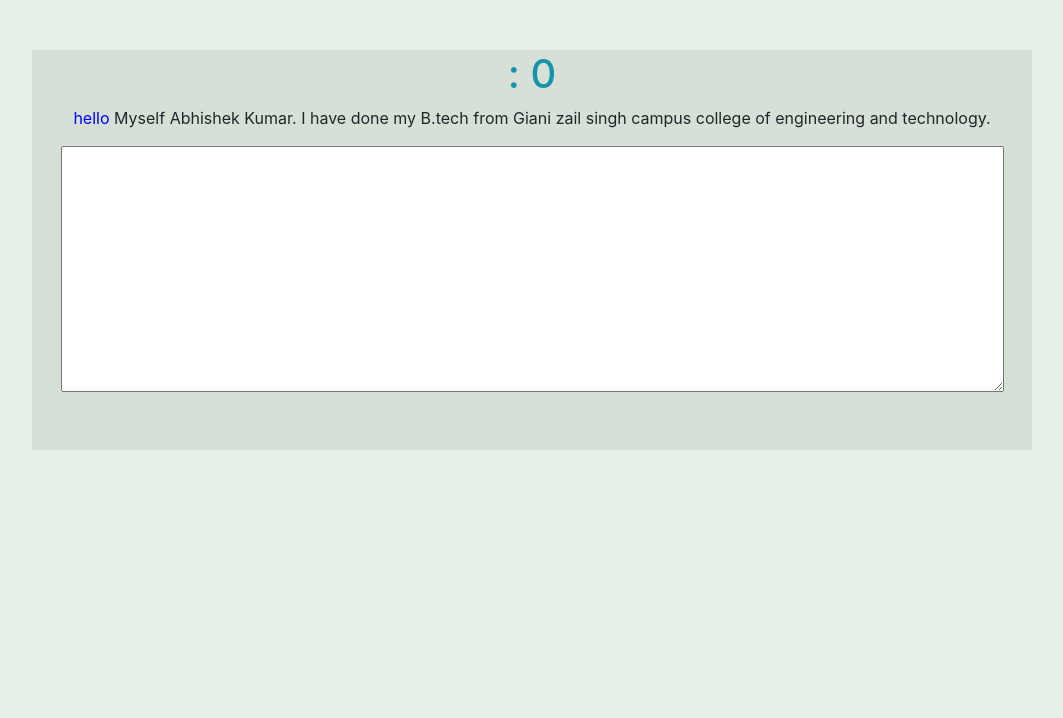
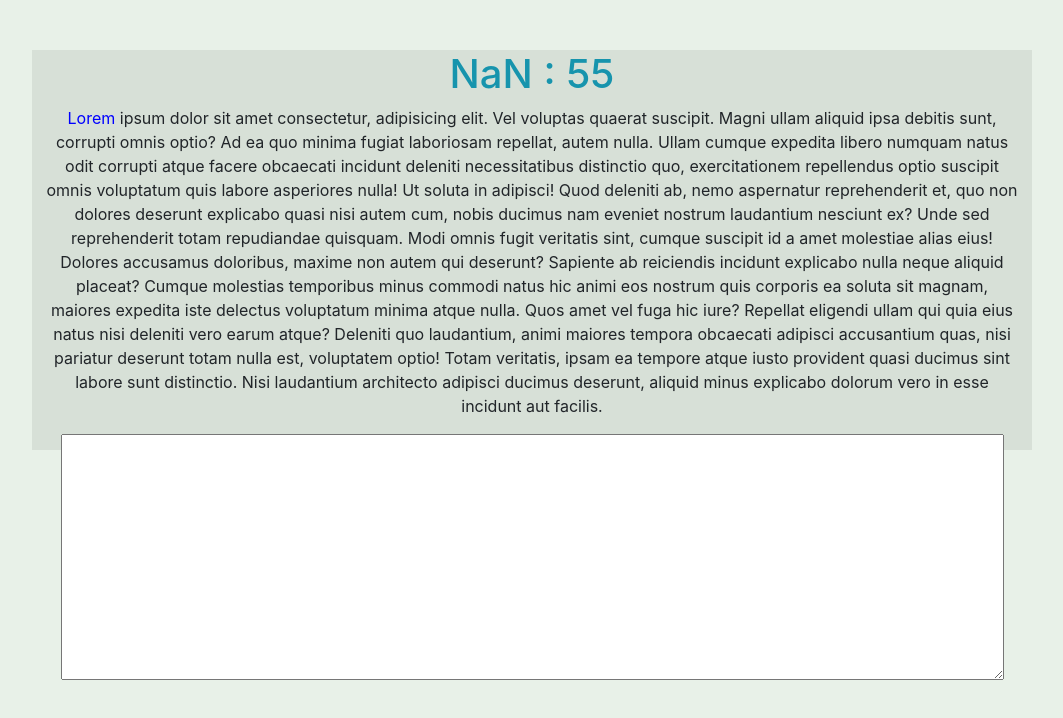
Before and after one commit to himanshu064/react-training, a React (Create React App) app: page /test in a window 1280 px wide. Shown: the top 718 px of the page, without its empty margins (108-1171 px from the left). Built offline with nearby package versions, Linux system fonts and the light colour scheme.

Commit message:
assignment7

```diff
--- a/src/Assign7/Test/Test.js
+++ b/src/Assign7/Test/Test.js
@@ -37,7 +37,6 @@ const Test = () => {
     //   navigate("/result");
     // }
      else {
-      if (test){
       var timer;
       timer = setTimeout(() => {
         setSec(sec - 1);
@@ -46,7 +45,7 @@ const Test = () => {
           setSec(59);
         }
       }, 1000)
-    }
+
       return () => clearTimeout(timer)
     }
     // eslint-disable-next-line
--- a/src/context.js
+++ b/src/context.js
@@ -8,7 +8,13 @@ const AppProvider = ({ children }) => {
   const [activeWordIndex, setActiveWordIndex] = useState(0);
   const [correct,setCorrect] = useState([]);
   const [test,setTest] = useState(false);
-  const typeData = `hello Myself Abhishek Kumar. I have done my B.tech from Giani zail singh campus college of engineering and technology.`.split(' ');
+  const typeData = `Lorem ipsum dolor sit amet consectetur, adipisicing elit. Vel voluptas quaerat suscipit. Magni ullam aliquid ipsa debitis sunt, corrupti omnis optio? Ad ea quo minima fugiat laboriosam repellat, autem nulla.
+  Ullam cumque expedita libero numquam natus odit corrupti atque facere obcaecati incidunt deleniti necessitatibus distinctio quo, exercitationem repellendus optio suscipit omnis voluptatum quis labore asperiores nulla! Ut soluta in adipisci!
+  Quod deleniti ab, nemo aspernatur reprehenderit et, quo non dolores deserunt explicabo quasi nisi autem cum, nobis ducimus nam eveniet nostrum laudantium nesciunt ex? Unde sed reprehenderit totam repudiandae quisquam.
+  Modi omnis fugit veritatis sint, cumque suscipit id a amet molestiae alias eius! Dolores accusamus doloribus, maxime non autem qui deserunt? Sapiente ab reiciendis incidunt explicabo nulla neque aliquid placeat?
+  Cumque molestias temporibus minus commodi natus hic animi eos nostrum quis corporis ea soluta sit magnam, maiores expedita iste delectus voluptatum minima atque nulla. Quos amet vel fuga hic iure?
+  Repellat eligendi ullam qui quia eius natus nisi deleniti vero earum atque? Deleniti quo laudantium, animi maiores tempora obcaecati adipisci accusantium quas, nisi pariatur deserunt totam nulla est, voluptatem optio!
+  Totam veritatis, ipsam ea tempore atque iusto provident quasi ducimus sint labore sunt distinctio. Nisi laudantium architecto adipisci ducimus deserunt, aliquid minus explicabo dolorum vero in esse incidunt aut facilis.`.split(' ');
 
   const HandleSetTimer = (e) => {
     setTimer(e.target.value);
```
